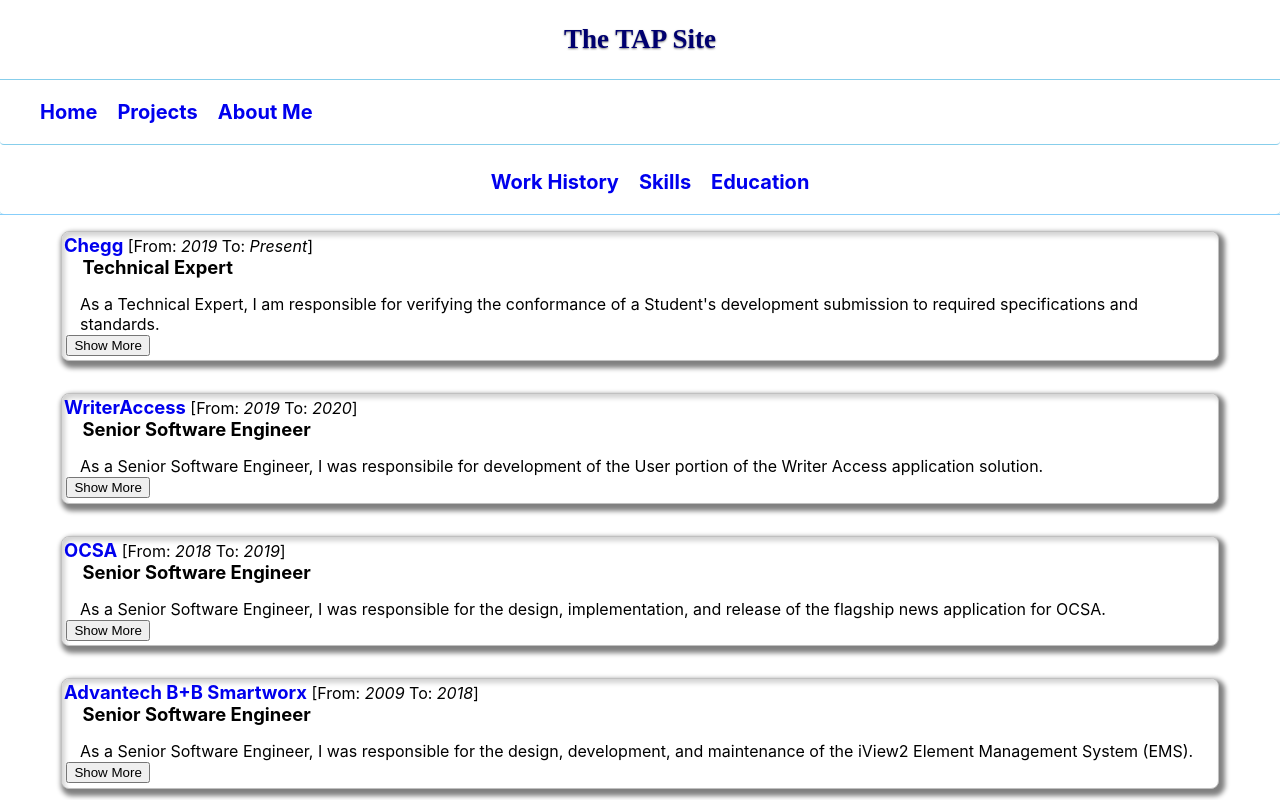
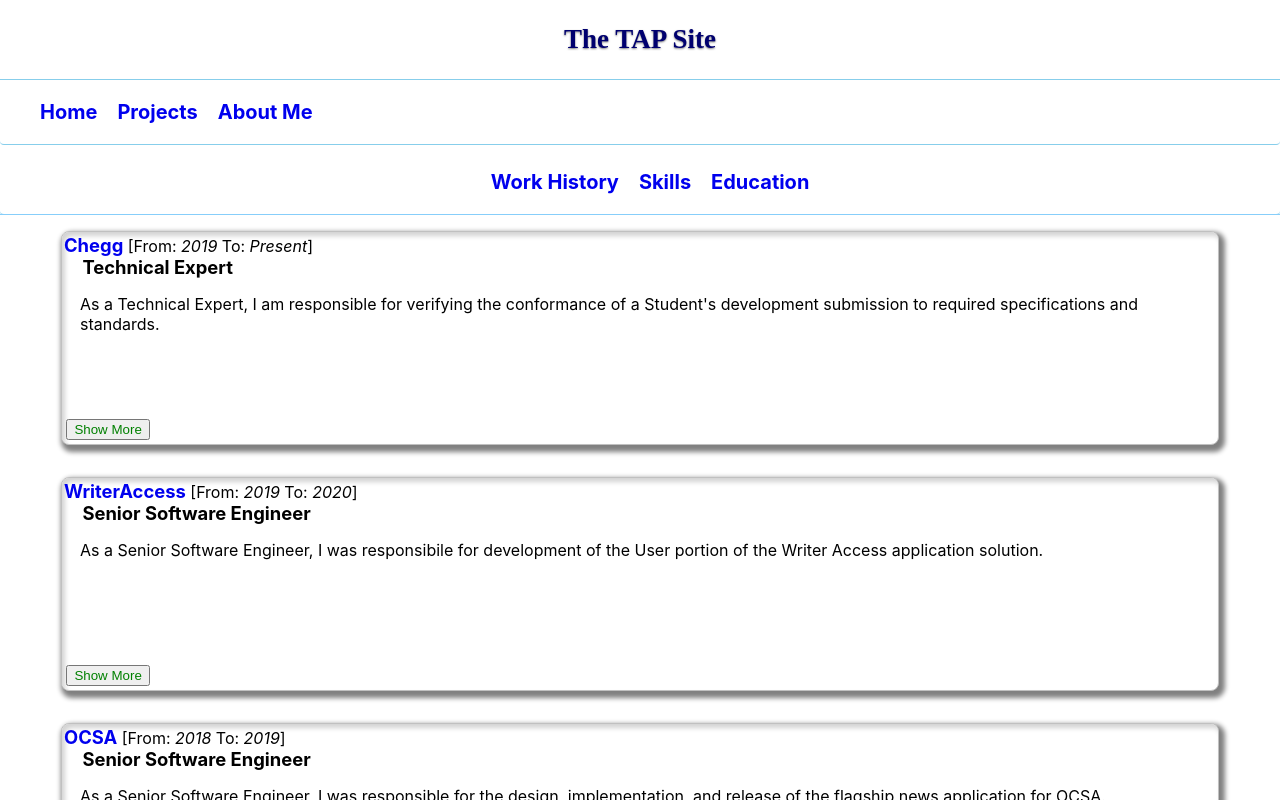
Before and after one commit to ocsfwarch/thetapsite, a React (Create React App) app: page /AboutMe/WorkHistory in a window 1280 px wide. Built offline with nearby package versions, Linux system fonts and the light colour scheme.

Commit message:
Work history updates
These changes were made so that the work history displays correctly in Safari.

```diff
--- a/src/components/AboutMe/WorkHistoryList.js
+++ b/src/components/AboutMe/WorkHistoryList.js
@@ -7,7 +7,11 @@
     return <WorkHistoryListItem key={item.id} item={item} />;
   });
 
-  return <div className="work_history_container">{items}</div>;
+  return (
+    <div className="work_history_container">
+      <section className="work_history_list_display">{items}</section>
+    </div>
+  );
 }
 
 export { WorkHistoryList };
--- a/src/components/AboutMe/WorkHistoryListItem.js
+++ b/src/components/AboutMe/WorkHistoryListItem.js
@@ -86,7 +86,7 @@
           : "work_history_card work_history_card_expand"
       }
     >
-      <section id="workListItemTitle">
+      <section className="workListItemTitle">
         <section>
           <span className="work_history_company_name">
             <a href={item.company_url} target="blank" title={item.company_url}>
@@ -107,11 +107,11 @@
             {item.company_location}
           </span>
         </section>
+        <span className="work_history_job_title">{item.job_title}</span>
+        <span className="work_history_responsibilities">
+          {item.responsibilities}
+        </span>
       </section>
-      <span className="work_history_job_title">{item.job_title}</span>
-      <span className="work_history_responsibilities">
-        {item.responsibilities}
-      </span>
       <section id="worklistdetails" className={showMore ? "" : "visible"}>
         {display}
       </section>
--- a/src/index.css
+++ b/src/index.css
@@ -10,6 +10,8 @@
     sans-serif;
   -webkit-font-smoothing: antialiased;
   -moz-osx-font-smoothing: grayscale;
+  -webkit-box-sizing: border-box;
+  box-sizing: border-box;
 }
 
 code {
@@ -769,22 +771,33 @@
 
 /* Work History */
 .work_history_container {
-  flex: 1 1 auto;
+  /*flex: 1 1 auto;
   display: flex;
   flex-flow: column nowrap;
   align-items: center;
   background-color: white;
   height: calc(100% - 4em);
-  width: 100%;
+  width: 100%;*/
   overflow-y: scroll;
   -webkit-overflow-scrolling: touch;
   border-top: 1px solid lightskyblue;
+}
+
+/* The flex was removed from the work_history_container
+   and this section was added so that the history items
+   would display correctly in Safari. */
+
+.work_history_list_display {
+  display: flex;
+  flex-flow: column nowrap;
+  align-items: center;
 }
 
 .work_history_card {
   flex: 1 1 auto;
   display: flex;
   flex-flow: column nowrap;
+  justify-content: flex-start;
   height: 13em;
   width: 90%;
   margin: 1em;
@@ -794,6 +807,11 @@
   border: 1px solid silver;
   transition: all 1s linear;
   box-shadow: 3px 4px 5px 3px #808080, inset 3px 4px 5px lightgray;
+}
+
+.work_history_card_expand {
+  height: 30em;
+  transition: all 1s linear;
 }
 
 .work_history_card a {
@@ -823,19 +841,6 @@
   line-height: 1.25em; /* 20 / 16 */
   width: 100%;
   background-color: skyblue;
-}
-
-.work_history_card_expand {
-  display: flex;
-  flex-flow: column nowrap;
-  height: 30em;
-  width: 90%;
-  margin: 1em;
-  padding: 2px;
-  background-color: white;
-  border-radius: 0.5em;
-  border: 1px solid lightskyblue;
-  transition: all 1s linear;
 }
 
 .work_history_card button {
@@ -872,18 +877,10 @@
 }
 
 .work_history_show_more_btn {
-  color: black;
-}
-
-.work_history_show_more_btn:hover {
   color: green;
 }
 
 .work_history_show_less_btn {
-  color: black;
-}
-
-.work_history_show_less_btn:hover {
   color: red;
 }
 
@@ -898,6 +895,7 @@
 }
 
 #worklistdetails {
+  flex: 1 1 auto;
   padding-left: 1em;
   overflow: hidden; /* Hide the element content, while height = 0 */
   height: 0.0000001;
@@ -906,12 +904,13 @@
 }
 #worklistdetails.visible {
   overflow: auto;
-  height: auto;
+  /*height: auto;*/
   opacity: 1;
   transition: height 0ms 1s, opacity 1s 0ms;
 }
 
-#workListItemTitle {
+.workListItemTitle {
+  flex: 0 0 auto;
   display: flex;
   flex-flow: column nowrap;
 }
```
